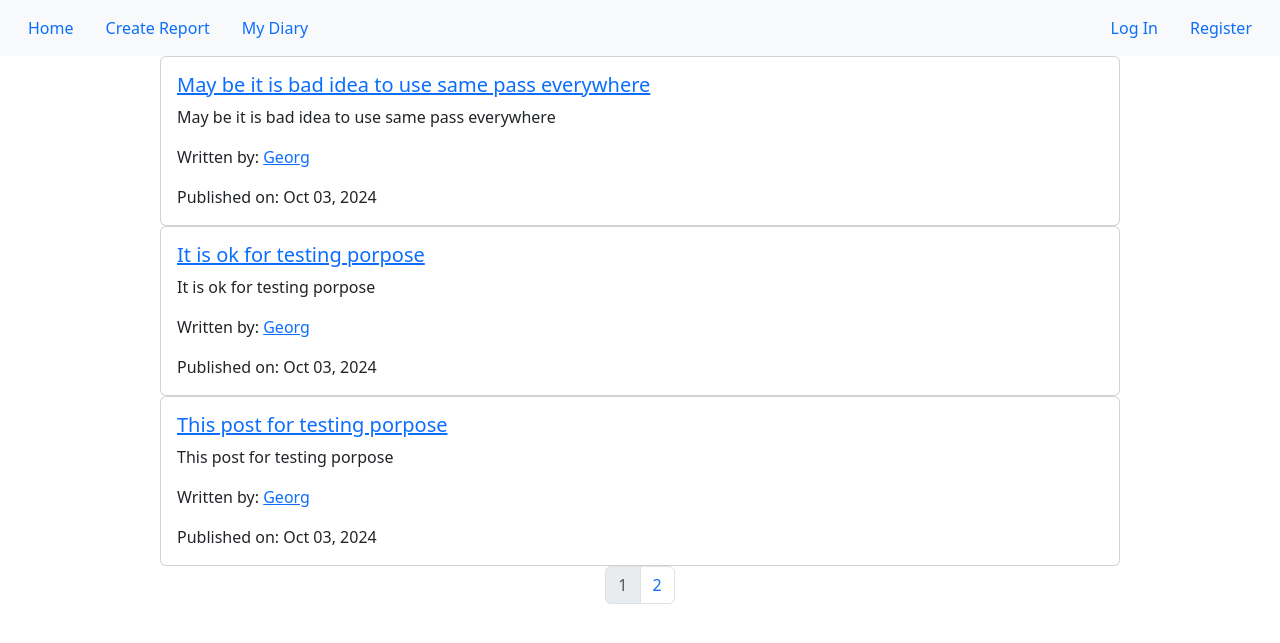
After one commit to mpolyakov84/CompanySite, a Flask app: page /user/posts/1 in a window 1280 px wide. The commit adds this page. Shown: the top 643 px of the page. Run offline with Flask 3, Linux system fonts and the light colour scheme; data comes from the database, SQL or seed files in the repository; both versions use the stored data as it was after the commit.

Commit message:
Users/blog parts have been completed

```diff
--- a/compro/blog/templates/blogpost.html
+++ b/compro/blog/templates/blogpost.html
@@ -8,8 +8,8 @@
   <div class="card-body">
     <h5 class="card-title">{{ blog_post.title }}</h5>
     <p class="card-text">{{ blog_post.content }}</p><br>
-    <p>Written by:  <a href="#">{{ blog_post.author.username }}</a></p>
-    <p>Created at:  {{ blog_post.posted_date.strftime('%B %d, %Y') }}</p>
+    <p class="card-text">Written by:  <a href="{{ url_for('users.user_posts',user_id=blog_post.author.id) }}">{{ blog_post.author.username }}</a></p>
+    <p class="card-text">Created at:  {{ blog_post.posted_date.strftime('%B %d, %Y') }}</p>
 
       {% if current_user.is_authenticated and current_user == blog_post.author %}
         <a href="{{ url_for('blog.update_post',post_id = blog_post.id) }}" class="btn btn-primary">Update</a>
--- a/compro/blog/views.py
+++ b/compro/blog/views.py
@@ -62,4 +62,4 @@ def delete_post(post_id):
     db.session.delete(post)
     db.session.commit()
     flash('Your post has been deleted!', 'success')
-    return redirect(url_for('core.index')) # TODO: redirect to user_posts
+    return redirect(url_for('users.user_posts', user_id=current_user.id))
--- a/compro/templates/base.html
+++ b/compro/templates/base.html
@@ -19,9 +19,11 @@
   <li class="nav-item">
     <a class="nav-link"  href="{{ url_for('core.index') }}">Home</a>
   </li>
+      {% if current_user.is_authenticated %}
   <li class="nav-item">
     <a class="nav-link" href="{{ url_for('blog.create_post') }}">Post Blog</a>
   </li>
+      {% endif %}
   <li class="nav-item">
     <a class="nav-link" href="#">Create Report</a>
   </li>
--- /dev/null
+++ b/compro/users/templates/user_posts.html
@@ -0,0 +1,38 @@
+{% extends 'base.html' %}
+{% block content %}
+
+    {% for post in posts.items %}
+        <div align="center">
+        <div class="card w-75 text-start">
+            <div class="card-body">
+                <h5 class="card-title"><a href="{{ url_for('blog.read_post',post_id=post.id) }}">{{ post.title }}</a> </h5>
+                <p class="card-text">{{ post.title }}</p>
+                <p class="card-text">Written by: <a href="{{ url_for('users.user_posts',user_id=post.author.id) }}" class="card-lnk">{{ post.author.username }}</a></p>
+                <p class="card-text">Published on: {{ post.posted_date.strftime('%b %d, %Y') }}</p>
+            </div>
+        </div>
+        </div>
+    {% endfor %}
+
+    <nav aria-label="Page navigation">
+    <ul class="pagination justify-content-center">
+    {% for page_num in posts.iter_pages(left_edge=2, left_current=2, right_current=4, right_edge=2) %}
+
+        {% if page_num == page %}
+             <li class="page-item disabled">
+              <a class="page-link">{{ page_num }}</a>
+            </li>
+        {% elif page_num == None %}
+             <li class="page-item">
+              <a class="page-link">...</a>
+            </li>
+        {% else %}
+            <li class="page-item">
+                <a class="page-link" href="{{ url_for('users.user_posts',user_id=user.id,page=page_num) }}">{{ page_num }}</a>
+            </li>
+        {% endif %}
+
+    {% endfor %}
+    </ul>
+    </nav>
+{% endblock %}
--- a/compro/users/views.py
+++ b/compro/users/views.py
@@ -1,7 +1,7 @@
 from flask import render_template, url_for, redirect, flash, Blueprint, request
 from flask_login import current_user, login_required, login_user, logout_user
 from compro import db, login_manager
-from compro.models import Users
+from compro.models import Users, Blogs
 from compro.users.forms import LoginForm, RegisterForm, UpdateForm
 from compro.users.pic_handler import add_photo
 
@@ -70,3 +70,12 @@ def update():
 @login_required
 def profile():
     return render_template('profile.html')
+
+
+@users_bp.route('/user/posts/<user_id>')
+def user_posts(user_id):
+
+    user = Users.query.get(user_id)
+    page = request.args.get('page', 1, type=int)
+    posts = Blogs.query.filter_by(author=user).order_by(Blogs.posted_date.desc()).paginate(page=page,per_page=3)
+    return render_template('user_posts.html',posts=posts,page=page,user=user)
```
Also changed, not shown: compro/templates/index.html (+6 -4 lines), compro/data.sqlite.
